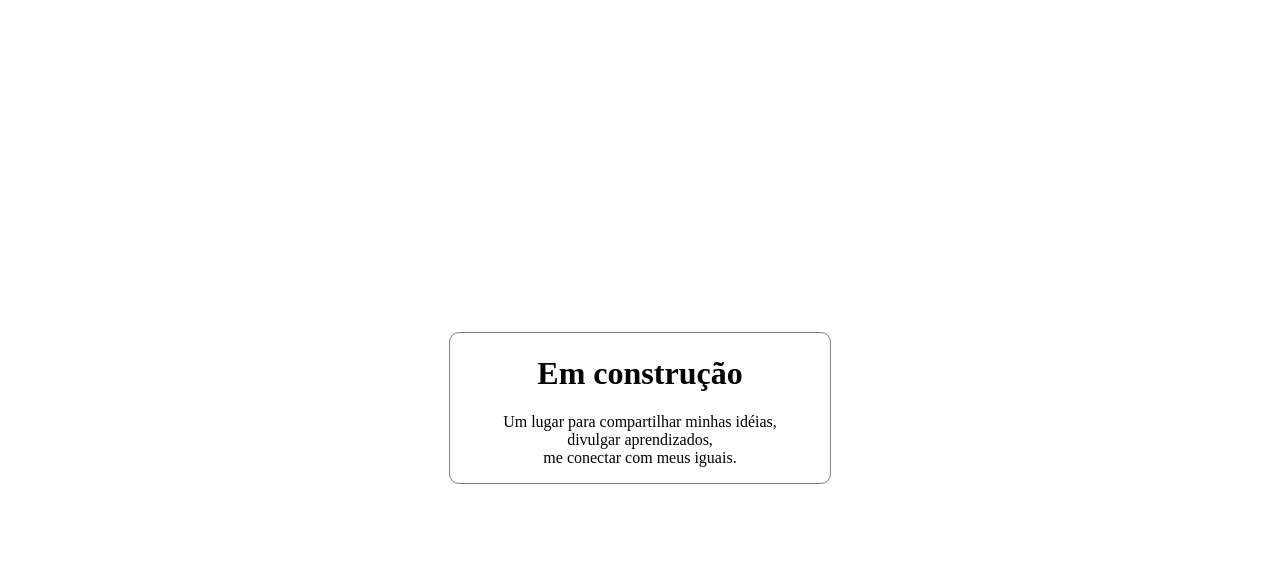
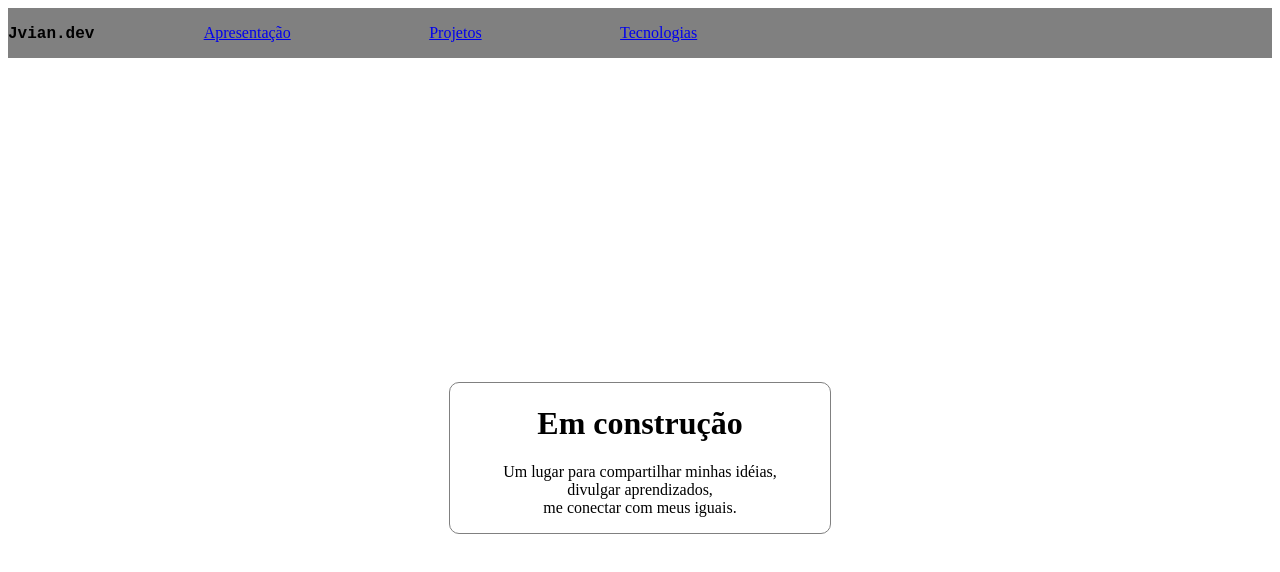
Before and after one commit to joaovian06/clone-tabnews, a Next.js app: page / in a window 1280 px wide. Shown: the top 572 px of the page. Built offline with nearby package versions, Linux system fonts and the light colour scheme.

Commit message:
feat: add `Navbar` component to home page

```diff
--- a/pages/index.js
+++ b/pages/index.js
@@ -1,7 +1,10 @@
 import ComingSoon from "../src/components/ComingSoon";
+import NavBar from "../src/components/NavBar";
 
 function Home() {
   return (
+    <div>
+      <NavBar></NavBar>
       <div
         style={{
           display: "flex",
@@ -14,6 +17,7 @@ function Home() {
         <ComingSoon></ComingSoon>
         <div className="about"></div>
       </div>
+    </div>
   );
 }
 
--- /dev/null
+++ b/src/components/NavBar.js
@@ -0,0 +1,33 @@
+export default function NavBar() {
+  return (
+    <div style={{ backgroundColor: "#808080" }}>
+      <a
+        style={{
+          fontWeight: "600",
+          fontFamily: "monospace",
+          fontSize: "1rem",
+        }}
+      >
+        Jvian.dev
+      </a>
+      <ul
+        style={{
+          listStyle: "none",
+          display: "inline-flex",
+          justifyContent: "space-around",
+          width: "50%",
+        }}
+      >
+        <li>
+          <a href="#">Apresentação</a>
+        </li>
+        <li>
+          <a href="#">Projetos</a>
+        </li>
+        <li>
+          <a href="#">Tecnologias</a>
+        </li>
+      </ul>
+    </div>
+  );
+}
```
Lines whose indentation alone changed are shown as unchanged.
